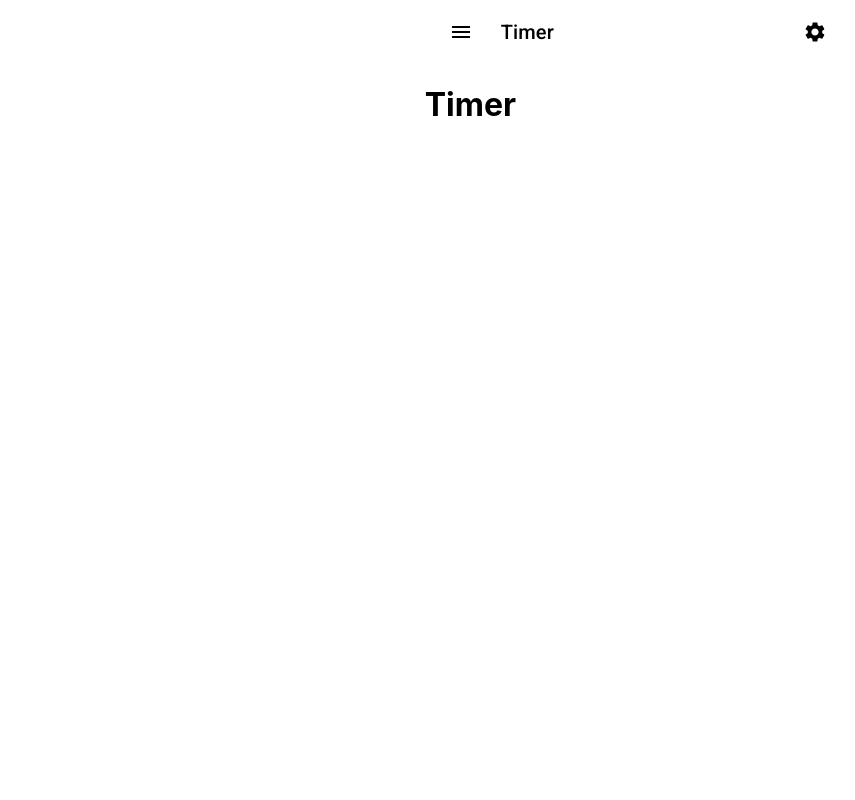
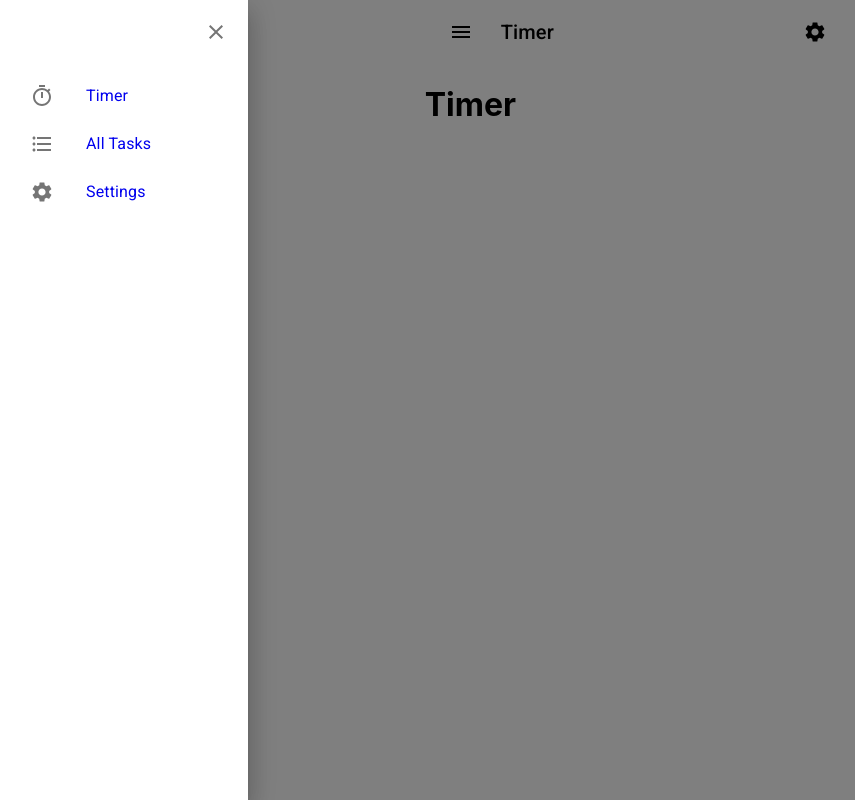
Before and after one commit to ctln12/react-timed-task-tracker, a React (Create React App) app: page / in a window 1280 px wide. Both pictures are taken after a click on the button 462 px from the left and 32 px from the top of the page. Shown: the whole page, without its empty margins (2-857 px from the left). Built offline with nearby package versions, Linux system fonts and the light colour scheme.

Commit message:
Add MenuList component to Navbar for navigation

```diff
--- /dev/null
+++ b/src/components/MenuList.js
@@ -0,0 +1,68 @@
+import React from 'react';
+import { Link } from 'react-router-dom';
+import { makeStyles } from '@material-ui/core/styles';
+import { IconButton, List, ListItem, ListItemIcon, ListItemText } from '@material-ui/core';
+import { Close, FormatListBulleted, Settings, Timer } from '@material-ui/icons';
+
+const menu = [
+  {
+    icon: <Timer />,
+    text: 'Timer',
+    path: '/',
+  },
+  {
+    icon: <FormatListBulleted />,
+    text: 'All Tasks',
+    path: '/tasks',
+  },{
+    icon: <Settings />,
+    text: 'Settings',
+    path: '/settings',
+  },
+]
+
+const useStyles = makeStyles((theme) => ({
+  list: {
+    width: '250px',
+  },
+  drawerHeader: {
+    display: 'flex',
+    alignItems: 'center',
+    padding: theme.spacing(0, 1),
+    // necessary for content to be below app bar
+    ...theme.mixins.toolbar,
+    justifyContent: 'flex-end',
+  },
+  menuLink: {
+    textDecoration: 'none',
+  },
+  item: {
+    padding: theme.spacing(1, 4),
+  },
+}));
+
+function MenuList({toggleDrawer}) {
+  const classes = useStyles();
+
+  return (
+    <div className={classes.list}>
+      <div className={classes.drawerHeader}>
+        <IconButton onClick={toggleDrawer(false)}>
+          <Close />
+        </IconButton>
+      </div>
+      <List>
+        {menu.map((item) => (
+          <Link to={item.path} className={classes.menuLink}>
+            <ListItem button key={item.text} className={classes.item}>
+              <ListItemIcon>{item.icon}</ListItemIcon>
+              <ListItemText primary={item.text} />
+            </ListItem>
+          </Link>
+        ))}
+      </List>
+    </div>
+  );
+}
+
+export default MenuList;
--- a/src/components/Navbar.js
+++ b/src/components/Navbar.js
@@ -1,8 +1,9 @@
-import React from 'react';
+import React, { useState } from 'react';
 import { Link, Route, Switch } from 'react-router-dom';
 import { makeStyles } from '@material-ui/core/styles';
-import { AppBar, Grid, IconButton, Toolbar, Typography } from '@material-ui/core';
+import { AppBar, Grid, IconButton, SwipeableDrawer, Toolbar, Typography } from '@material-ui/core';
 import { Menu, Settings } from '@material-ui/icons';
+import MenuList from './MenuList';
 import TodoList from './TodoList';
 
 const useStyles = makeStyles((theme) => ({
@@ -20,8 +21,16 @@ const useStyles = makeStyles((theme) => ({
   },
 }));
 
-export default function ButtonAppBar() {
+function Navbar() {
   const classes = useStyles();
+  const [state, setState] = useState(false);
+  const toggleDrawer = (open) => (event) => {
+    if (event && event.type === 'keydown' && (event.key === 'Tab' || event.key === 'Shift')) {
+      return;
+    }
+
+    setState(open);
+  };
 
   return (
     <div className={classes.root}>
@@ -29,9 +38,17 @@ export default function ButtonAppBar() {
         <Grid container justifyContent='center'>
           <Grid item xs={11} sm={8} md={6} lg={4}>
             <Toolbar>
-              <IconButton edge="start" className={classes.menuButton} color="inherit" aria-label="menu">
+              <IconButton edge="start" color="inherit" aria-label="menu" onClick={toggleDrawer(true)} className={classes.menuButton}>
                 <Menu />
               </IconButton>
+              <SwipeableDrawer
+                anchor="left"
+                open={state}
+                onClose={toggleDrawer(false)}
+                onOpen={toggleDrawer(true)}
+              >
+                <MenuList toggleDrawer={toggleDrawer} />
+              </SwipeableDrawer>
               <Typography variant="h6" className={classes.title}>
                 <Switch >
                   <Route exact path="/" render={() => <h1>Timer</h1>} children={() => 'Timer'} />
@@ -51,3 +68,5 @@ export default function ButtonAppBar() {
     </div>
   );
 }
+
+export default Navbar;
```
